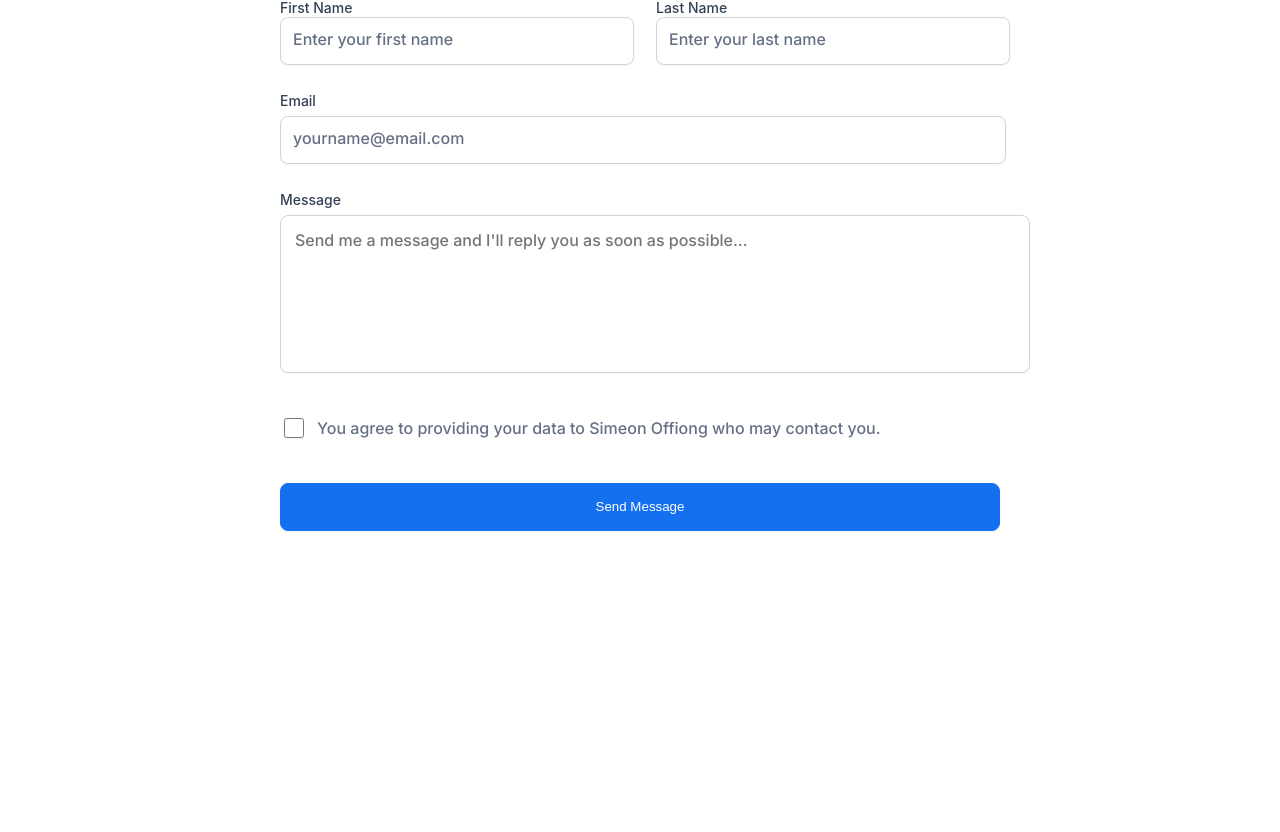
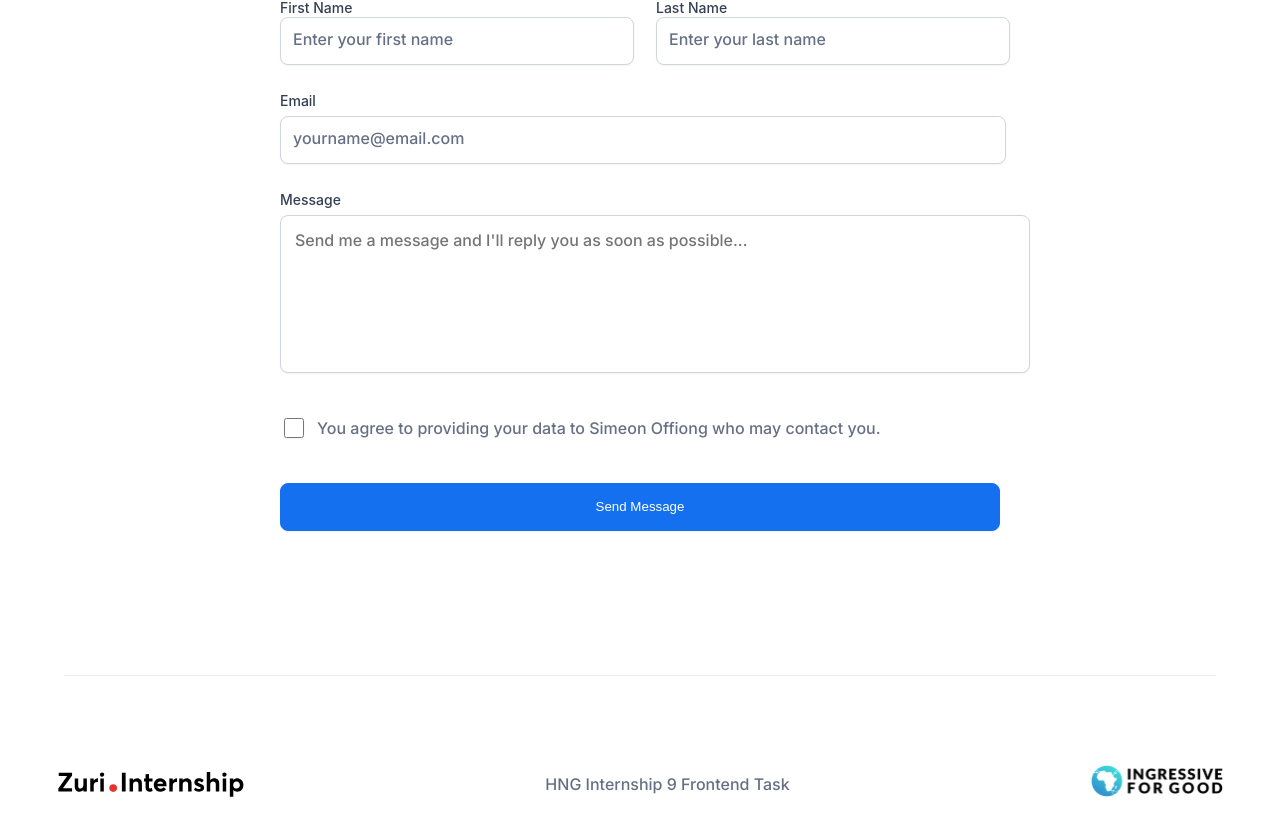
Before and after one commit to simicodes/HNG-Links-Task1, a React (Create React App) app: page /contact in a window 1280 px wide. Shown: the part 186-1018 px from the top of the page. Before the commit the page ends 800 px from the top, so only its background shows below. Built offline with nearby package versions, Linux system fonts and the light colour scheme.

Commit message:
Working on Contact page

```diff
--- a/src/Contact.css
+++ b/src/Contact.css
@@ -2,7 +2,7 @@
   display: flex;
   flex-direction: column;
   align-items: center;
-  padding: 64px 0px 96px;
+  padding: 64px 0px 0px 0px;
   gap: 64px;
   margin-top: -5%;
 }
@@ -154,6 +154,36 @@ textarea:required:focus {
   border-radius: 8px;
 }
 
+.horizontal_line {
+  height: 1px;
+  width: 1152px;
+  background: #eaecf0;
+  display: flex;
+  flex-direction: column;
+  justify-content: center;
+  align-items: center;
+  margin-top: 150px;
+}
+
+.footer {
+  display: flex;
+  justify-content: space-between;
+  align-items: center;
+  flex-direction: row;
+  gap: 300px;
+}
+
+.footer,
+p {
+  font-family: "Inter";
+  font-style: normal;
+  font-weight: 400;
+  font-size: 16px;
+  line-height: 24px;
+  text-align: center;
+  color: #667085;
+}
+
 /* Mobile responsiveness */
 @media only screen and (max-width: 600px) {
   #contact-me-container {
--- a/src/Contact.js
+++ b/src/Contact.js
@@ -1,6 +1,8 @@
 import React from "react";
 import "./App.css";
 import "./Contact.css";
+import ZuriIcon from "./ZuriIcon.svg";
+import I4GIcon from "./I4GIcon.svg";
 
 function Contact() {
   return (
@@ -58,6 +60,18 @@ function Contact() {
             </form>
           </div>
         </div>
+        <div className="horizontal_line" />
+        <div className="footer">
+          <div>
+            <img src={ZuriIcon} alt="zuriLogo" />
+          </div>
+          <div>
+            <p>HNG Internship 9 Frontend Task</p>
+          </div>
+          <div>
+            <img src={I4GIcon} alt="I4GLogo" />
+          </div>
+        </div>
       </div>
     </>
   );
--- a/src/Links.js
+++ b/src/Links.js
@@ -1,9 +1,8 @@
 import "./Links.css";
 import ZuriIcon from "./ZuriIcon.svg";
 import I4GIcon from "./I4GIcon.svg";
-import GithubIcon from "./GitHubIcon.svg";
-import SlackIcon from "./slackIcon.svg";
-import { Link } from "react-router-dom";
+import GithubIcon from './GitHubIcon.svg'
+import SlackIcon from "./slackIcon.svg"
 
 function Links() {
   return (
@@ -34,11 +33,6 @@ function Links() {
             Book designs
           </button>
         </a>
-        <Link to="/contact">
-          <button id="contact" className="btn">
-            Contact Me
-          </button>
-        </Link>
         <div className="icons">
           <img src={SlackIcon} alt="slack" id="Simicodes" />
           <a
```
